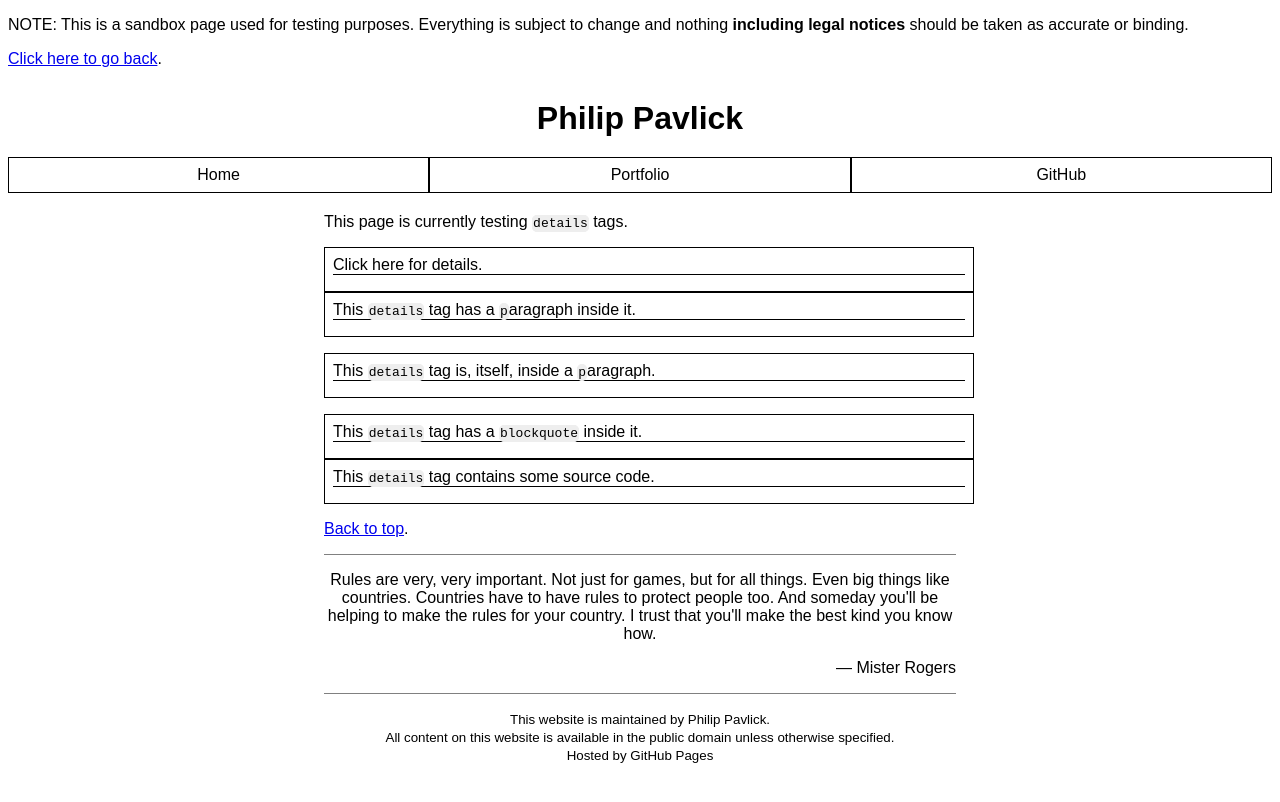
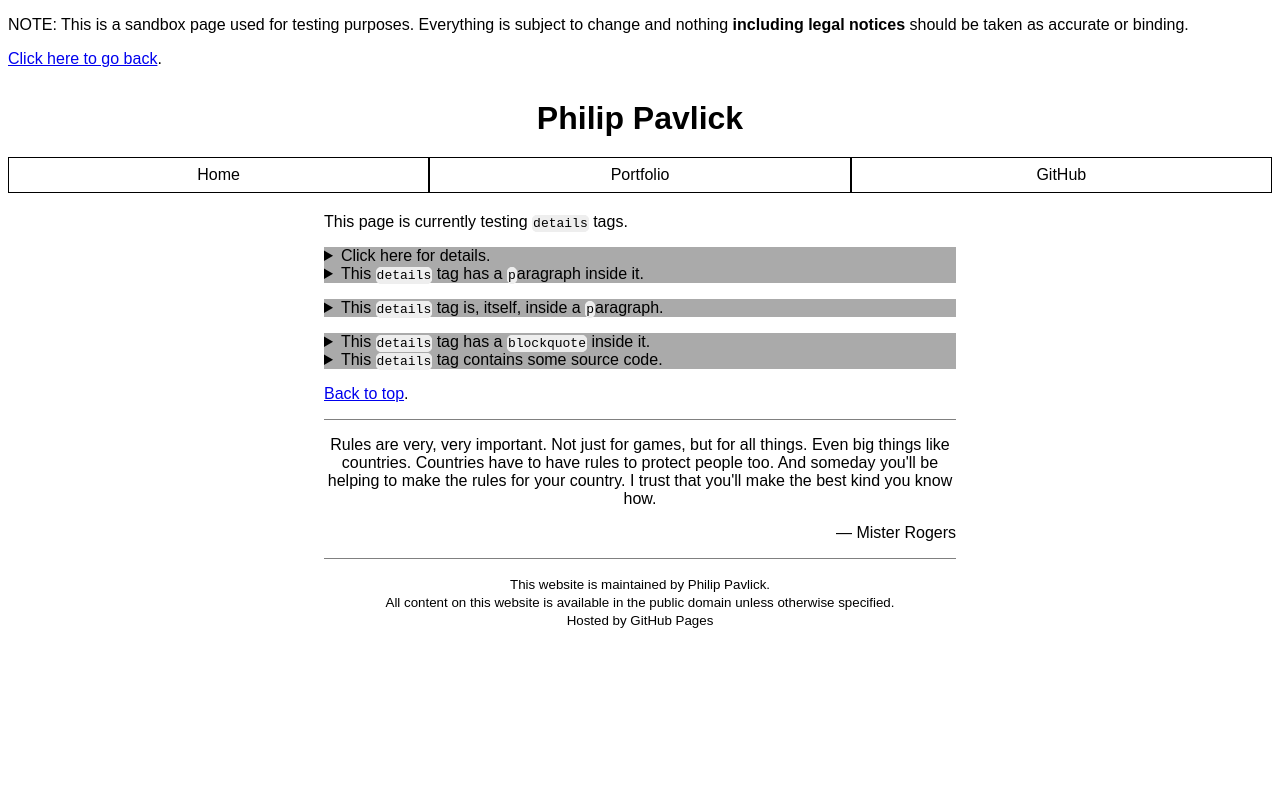
Before and after one commit to swashdev/swashdev.github.io, a Jekyll site: the page built from sandbox.html, in a window 1280 px wide. Shown: the top 802 px of the page. Built offline with Jekyll 4.4.1, drawn with Linux system fonts in a browser that asks for light colours.

Commit message:
Replace collapsible border with a color cue.

```diff
--- a/css/style.css
+++ b/css/style.css
@@ -135,19 +135,7 @@ details
 {
     display: block;
     width: 100%;
-    border-style: solid;
-    border-color: black;
-    border-width: 1px;
-    padding: 0.5em;
-}
-details summary
-{
-    display: block;
-    width: 100%;
-    border-style: solid;
-    border-color: black;
-    border-width: 0 0 1px 0;
-    margin: 0 0 0.5em 0;
+    background-color: #aaa;
 }
 
 /* a section at the bottom for displaying fortunes. */
```
